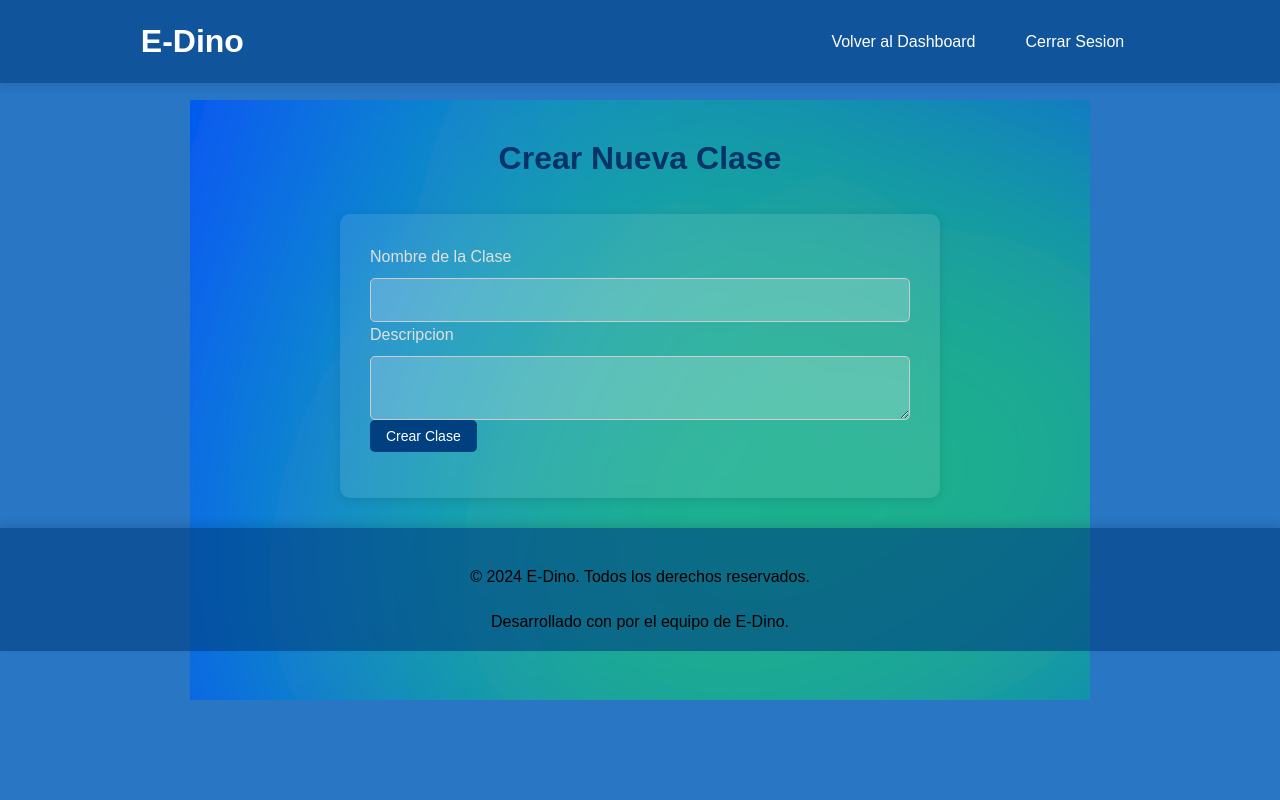
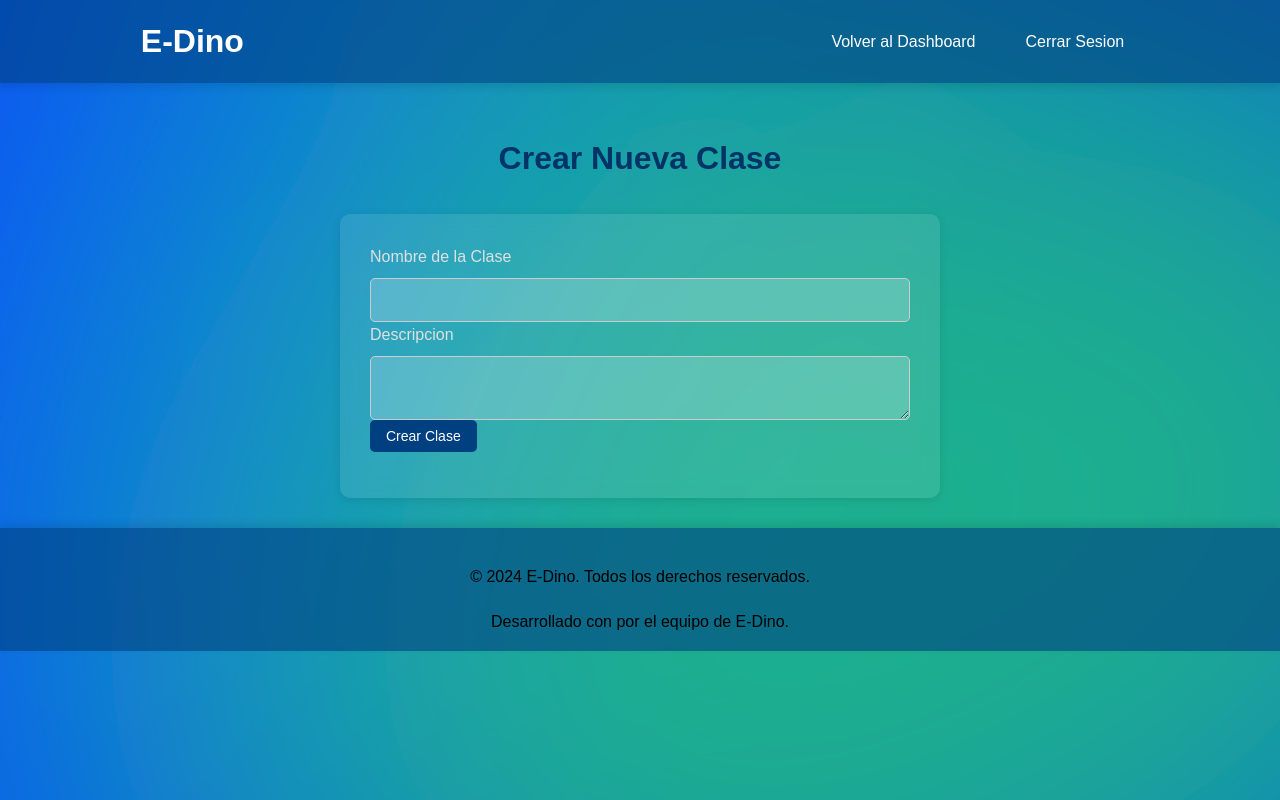
Before and after one commit to JulioDiaz131xd/e-dino_host, a PHP site: page /public/crear_clase.php in a window 1280 px wide. Run offline with PHP 8.4, Linux system fonts and the light colour scheme; the visitor is signed in with stand-in values (Sample User, id 1); data that the repository does not hold is empty.

Commit message:
Update crear_clase.css

```diff
--- a/assets/css/crear_clase.css
+++ b/assets/css/crear_clase.css
@@ -20,8 +20,8 @@
 body {
     font-family: 'Poppins', sans-serif;
     background-color: var(--background-color);
-    background-image: url('../assets/images/font-cc.svg'); /* Reemplaza con la ruta de tu imagen */
-    background-size: auto auto; /* Ajusta la imagen para cubrir toda el área */
+    background-image: url('/../assets/images/font-cc.svg'); /* Reemplaza con la ruta de tu imagen */
+    background-size: cover; /* Ajusta la imagen para cubrir toda el área */
     background-repeat: no-repeat; /* Evita que la imagen se repita */
     background-attachment: fixed; /* Fija la imagen al fondo */
     background-position: center; /* Centra la imagen */
```
